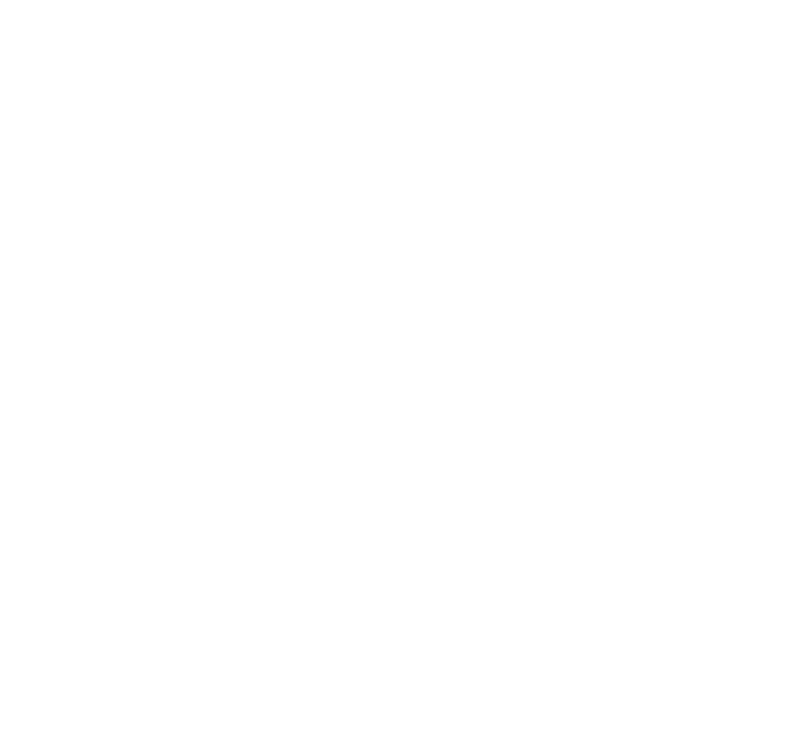
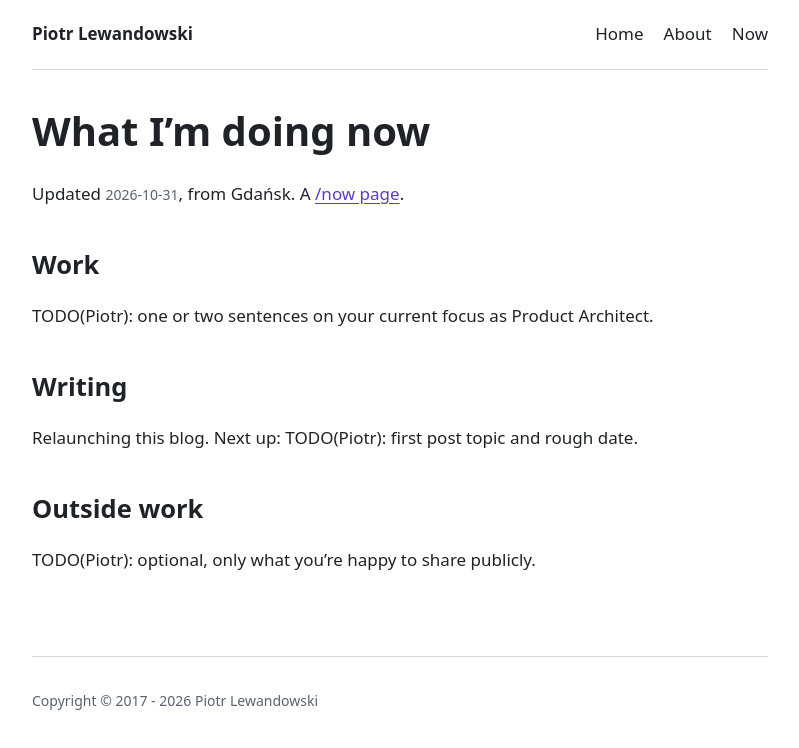
Before and after one commit to piotrl/blog, an Astro site: page /now in a window 1280 px wide. Before the commit this address had no page. Shown: the whole page, without its empty margins (240-1039 px from the left). Built offline with nearby package versions, Linux system fonts and the light colour scheme; Astro itself is replaced by a stand-in of ours.

Commit message:
📖 content: add /now page skeleton
Placeholders only; filled in by Piotr before merge.

Co-Authored-By: Claude Opus 5.5 <noreply@anthropic.com>

```diff
--- a/src/components/Header.astro
+++ b/src/components/Header.astro
@@ -2,6 +2,7 @@
 const links = [
   { label: 'Home', url: '/' },
   { label: 'About', url: '/about/' },
+  { label: 'Now', url: '/now/' },
 ];
 const current = Astro.url.pathname;
 ---
--- /dev/null
+++ b/src/pages/now.astro
@@ -0,0 +1,30 @@
+---
+import Base from '../layouts/Base.astro';
+
+// Bump on every edit: a /now page is only useful while it's current.
+const updated = new Date('2026-10-31');
+---
+
+<Base title="Now" description="What Piotr Lewandowski is focused on right now.">
+  <article class="post">
+    <header>
+      <h1>What I’m doing now</h1>
+      <p>
+        Updated <time datetime={updated.toISOString().slice(0, 10)}>{updated.toISOString().slice(0, 10)}</time>, from
+        Gdańsk. A <a href="https://nownownow.com/about">/now page</a>.
+      </p>
+    </header>
+    <div class="prose">
+      <h2>Work</h2>
+      <p>TODO(Piotr): one or two sentences on your current focus as Product Architect.</p>
+
+      <h2>Writing</h2>
+      <p>
+        Relaunching this blog. Next up: TODO(Piotr): first post topic and rough date.
+      </p>
+
+      <h2>Outside work</h2>
+      <p>TODO(Piotr): optional, only what you’re happy to share publicly.</p>
+    </div>
+  </article>
+</Base>
```
